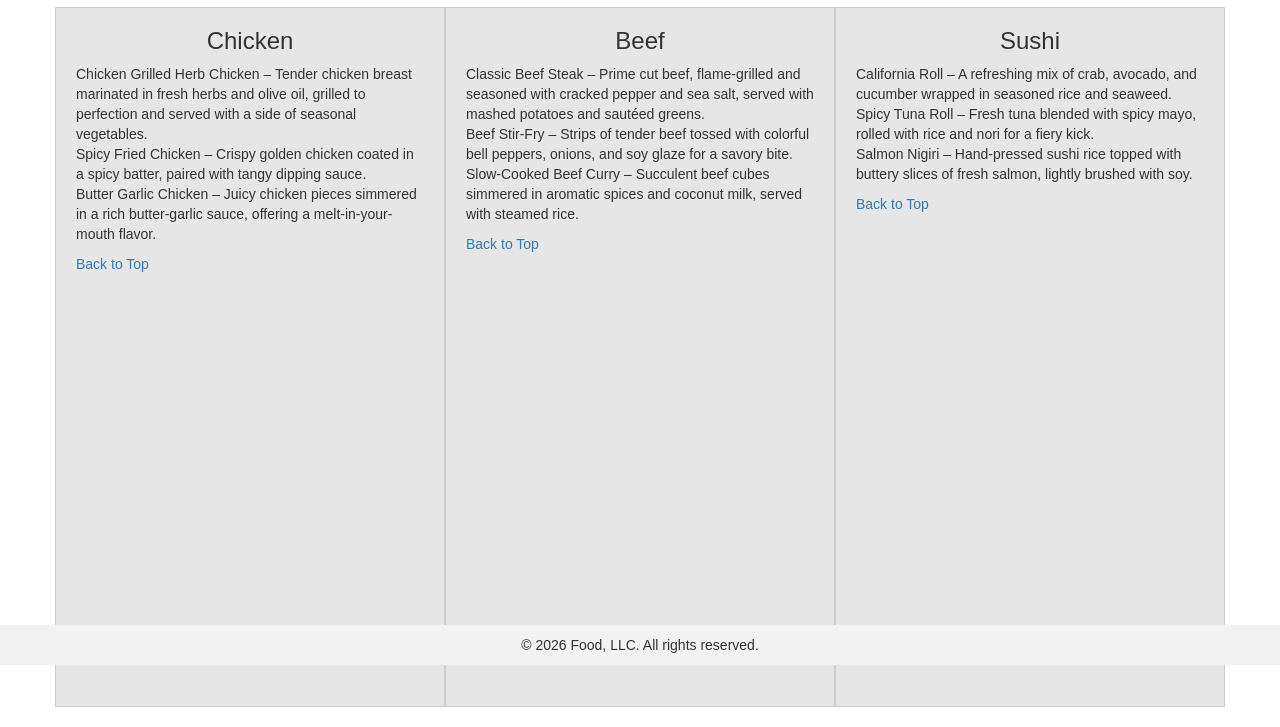
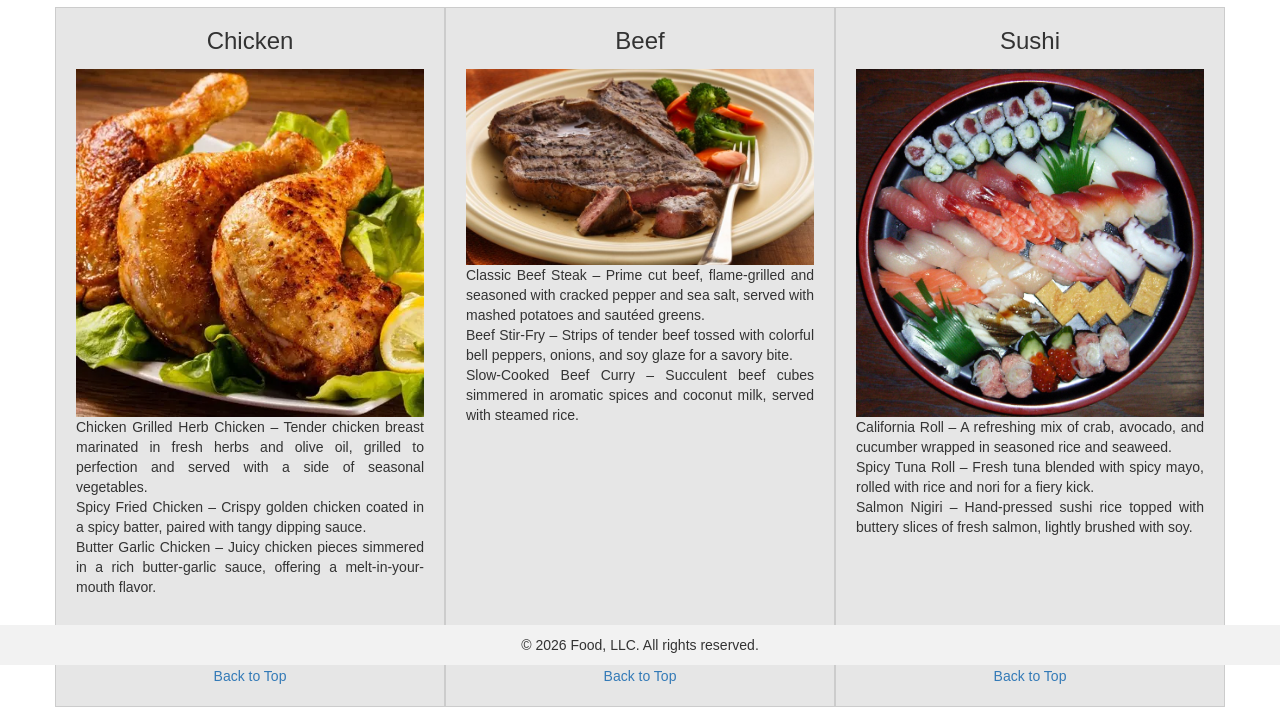
Before and after one commit to MithunKumarRajak/module3-solution, a plain HTML site: page index.html in a window 1280 px wide. Shown: the part 135-862 px from the top of the page. Drawn offline with nearby package versions, Linux system fonts and the light colour scheme.

Commit message:
images added

```diff
--- a/CSS/styles.css
+++ b/CSS/styles.css
@@ -2,17 +2,43 @@ body {
   font-family: Arial, sans-serif;
 }
 
-/* Menu section styling */
+/* Menu section */
 .menu-section {
   background-color: #e6e6e6;
   border: 1px solid #ccc;
   padding: 20px;
   margin-bottom: 20px;
   height: 700px;
+
+  /* layout control */
+  display: flex;
+  flex-direction: column;
+  align-items: center;
 }
 
+/* Heading */
 .menu-section h3 {
   margin-top: 0;
+  margin-bottom: 15px;
+}
+
+/* Square image */
+.square-img {
+  width: 100%;
+  max-width: 250px;
+  aspect-ratio: 1 / 1;
+  /* PERFECT square */
+  object-fit: cover;
+  border-radius: 8px;
+  margin-bottom: 15px;
+}
+
+/* Description text stays inside block */
+.menu-section p {
+  text-align: justify;
+  flex-grow: 1;
+  /* keeps text inside section */
+  overflow: hidden;
 }
 
 /* Footer */
@@ -29,10 +55,12 @@ body {
   margin: 0;
   font-size: 14px;
 }
+
 .footer a {
   color: #333;
   text-decoration: none;
 }
+
 .footer a:hover {
   text-decoration: underline;
 }
--- a/index.html
+++ b/index.html
@@ -50,6 +50,8 @@
 
             <div id="chicken" class="col-md-4 col-sm-6 col-xs-12 menu-section">
                 <h3 class="text-center">Chicken</h3>
+                <img src="images/Chicken.webp" alt="Chicken Dish"
+                    class="img-responsive center-block">
                 <p>
                     Chicken
                     Grilled Herb Chicken – Tender chicken breast marinated in fresh herbs and olive oil, grilled to
@@ -66,6 +68,7 @@
 
             <div id="beef" class="col-md-4 col-sm-6 col-xs-12 menu-section">
                 <h3 class="text-center">Beef</h3>
+                <img src="images/beef.jpg" alt="Beef Dish" class="img-responsive center-block">
                 <p>
                     Classic Beef Steak – Prime cut beef, flame-grilled and seasoned with cracked pepper and sea salt,
                     served with mashed potatoes and sautéed greens.
@@ -81,6 +84,7 @@
 
             <div id="sushi" class="col-md-4 col-sm-12 col-xs-12 menu-section">
                 <h3 class="text-center">Sushi</h3>
+                <img src="images/Sushi_platter.jpg" alt="Sushi Dish" class="img-responsive center-block">
                 <p>
                     California Roll – A refreshing mix of crab, avocado, and cucumber wrapped in seasoned rice and
                     seaweed.<br>
```
Also changed, not shown: images/Chicken.webp (added), images/Sushi_platter.jpg (added), images/beef.jpg (added).
